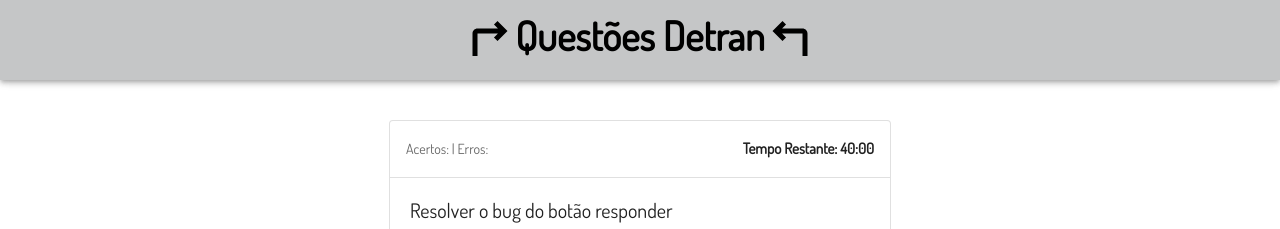
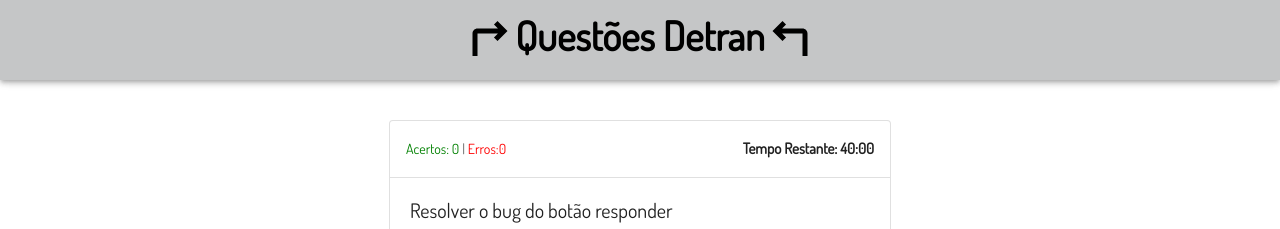
Before and after one commit to farsousa/teste-gh-pages, a React (Create React App) app: page /simulado/1 in a window 1280 px wide. Shown: the top 229 px of the page. Built offline with nearby package versions, Linux system fonts and the light colour scheme; no server answers.

Commit message:
implementação dos contadores de acertos e erros

```diff
--- a/src/components/CardSimulado.tsx
+++ b/src/components/CardSimulado.tsx
@@ -62,6 +62,10 @@
     "contained" | "outlined" | "text"
   >("contained");
   const [ComentarioDesativado, setComentarioDesativado] = useState(true);
+  const [contQuestoesCertas, setContQuestoesCertas] = useState(0);
+  const [contQuestoesErradas, setContQuestoesErradas] = useState(0);
+
+
   useEffect(() => {
     api
       .post("/simulado", {
@@ -87,7 +91,9 @@
           questoesSimuladoIndividual[controlaQuestoesSimulado].resposta)
       ) {
         setFeedback("Parabéns, você acertou");
+        setContQuestoesCertas(contQuestoesCertas+1)
       } else {
+        setContQuestoesErradas(contQuestoesErradas+1)
         setFeedback("Você errou");
       }
       (questoesSimuladoIndividual &&
@@ -164,7 +170,7 @@
           }}
         >
           <Typography variant="body2" color="textSecondary">
-            Acertos: | Erros:{" "}
+          <span style={{color:"green"}}>Acertos: {contQuestoesCertas}</span>  | <span style={{color:"red"}}>Erros:{contQuestoesErradas}</span>
           </Typography>
           <Typography variant="h6" sx={{ fontWeight: "bold", fontSize: 15 }}>
             Tempo Restante: {Math.floor(timeLeft / 60)}:
```
